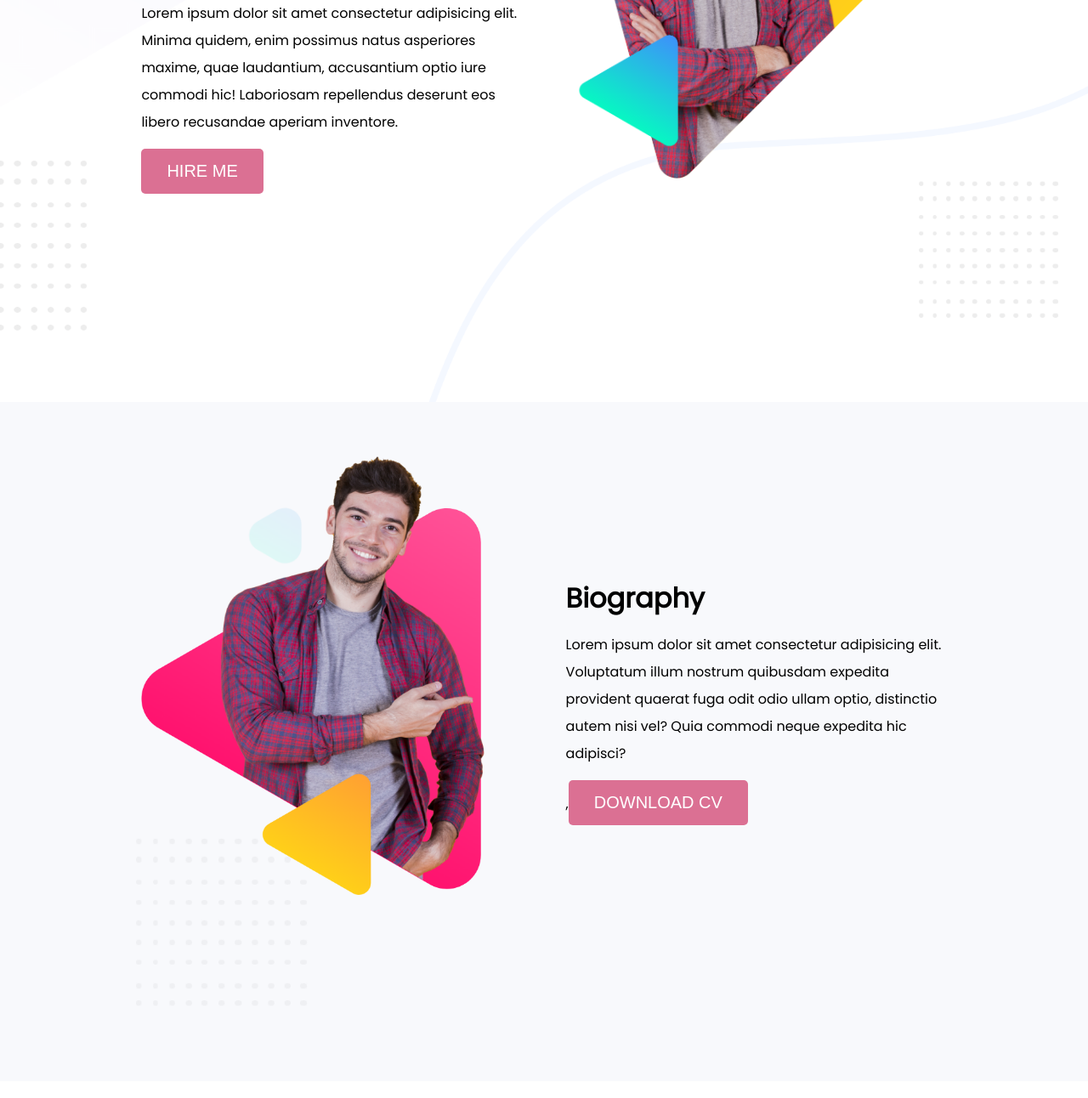
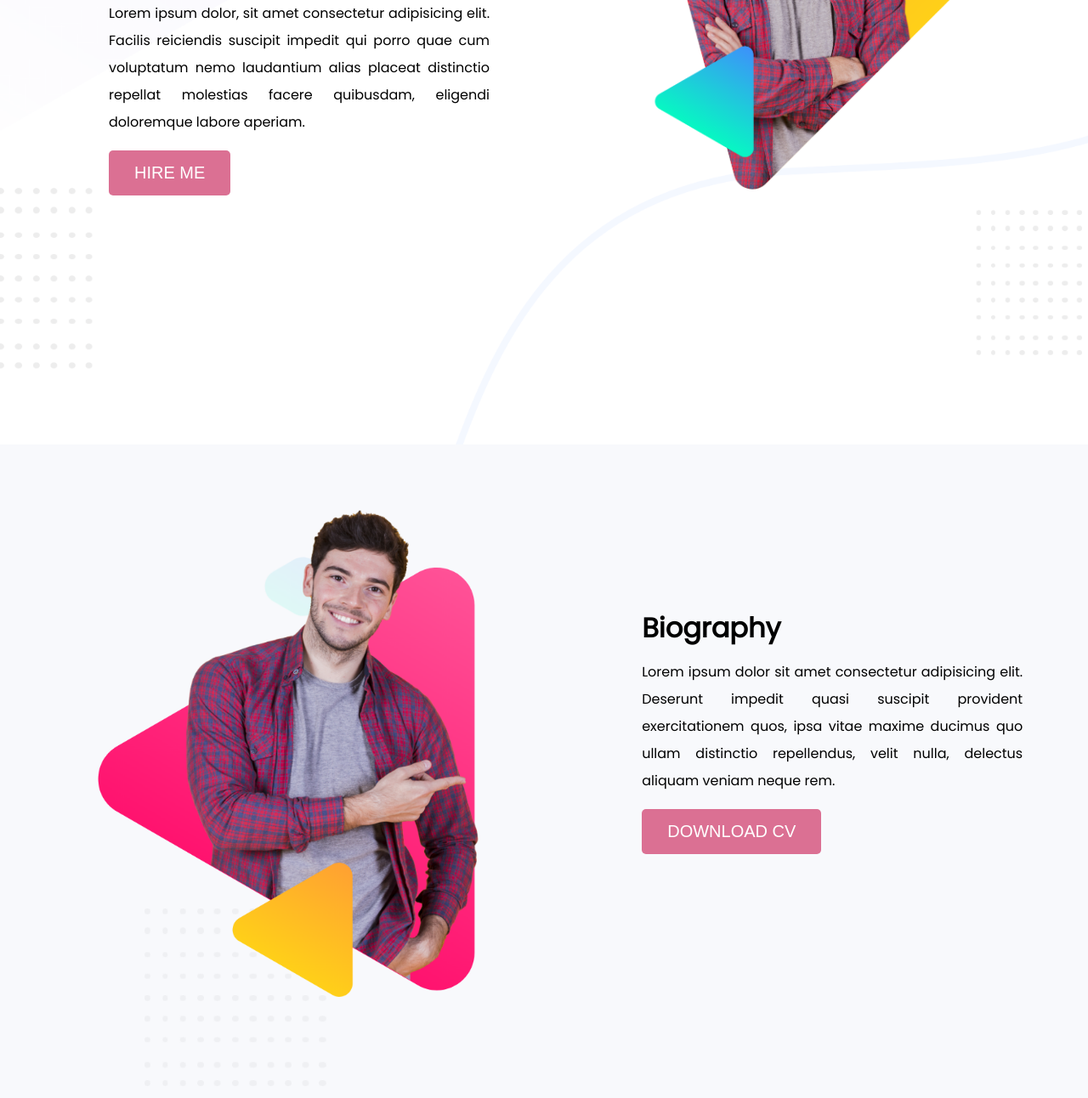
Before and after one commit to Hridoy1029/Jhanker-1, a plain HTML site: page index.html in a window 1280 px wide. Shown: the part 327-1619 px from the top of the page at 85% size. Drawn offline with Linux system fonts and the light colour scheme.

Commit message:
final commit

```diff
--- a/index.html
+++ b/index.html
@@ -8,37 +8,37 @@
     <link rel="stylesheet" href="style.css">
     <link rel="preconnect" href="https://fonts.googleapis.com">
     <link rel="preconnect" href="https://fonts.gstatic.com" crossorigin>
-    <link href="https://fonts.googleapis.com/css2?family=Kanit&family=Poppins&display=swap" rel="stylesheet">
+    <link href="https://fonts.googleapis.com/css2?family=Poppins:wght@400&display=swap" rel="stylesheet">
 </head>
 
 <body>
-    <section class="firstPart">
-        <div class="halfWidth firstText">
+    <header>
+        <div class="halfWidth bannerText">
             <h1>Hello I'm</h1>
             <h1 class="myName">Ivar Takahashi</h1>
-            <p>Lorem ipsum dolor sit amet consectetur adipisicing elit. Minima quidem, enim possimus natus asperiores
-                maxime, quae laudantium, accusantium optio iure commodi hic! Laboriosam repellendus deserunt eos libero
-                recusandae aperiam inventore.</p>
-            <button type="button" class="btn">HIRE ME</button>
+            <p>Lorem ipsum dolor, sit amet consectetur adipisicing elit. Facilis reiciendis suscipit impedit qui porro
+                quae cum voluptatum nemo laudantium alias placeat distinctio repellat molestias facere quibusdam,
+                eligendi doloremque labore aperiam.</p>
+            <button class="btn">HIRE ME</button>
         </div>
-        <div class="halfWidth firstImage">
-            <img src="img/peter.png" alt="peter">
+        <div class="halfWidth bannerImage">
+            <img src="img/peter.png" alt="Peter as Ivar">
+        </div>
+    </header>
+    <section class="biography">
+        <div class="halfWidth bannerImage">
+            <img src="img/peter_dream.png" alt="Peter as Ivar">
+        </div>
+        <div class="halfWidth bannerText">
+            <h1>Biography</h1>
+            <p>Lorem ipsum dolor sit amet consectetur adipisicing elit. Deserunt impedit quasi suscipit provident
+                exercitationem quos, ipsa vitae maxime ducimus quo ullam distinctio repellendus, velit nulla, delectus
+                aliquam veniam neque rem.</p>
+            <button class="btn">DOWNLOAD CV</button>
         </div>
     </section>
-    <section class="secondPart">
-        <div class="halfWidth secondImage">
-            <img src="img/peter_dream.png" alt="peter_dream">
-        </div>
-        <div class="halfWidth secondText">
-            <h1>Biography</h1>
-            <p>Lorem ipsum dolor sit amet consectetur adipisicing elit. Voluptatum illum nostrum quibusdam expedita
-                provident quaerat fuga odit odio ullam optio, distinctio autem nisi vel? Quia commodi neque expedita hic
-                adipisci?</p>
-            ,<button type="button" class="btn">DOWNLOAD CV</button>
-        </div>
-    </section>
-    <section class="latestWork">
-        <h1>My Latest Work</h1>
+    <section class="latest-work">
+        <h1 class="workTitle">My Latest Work</h1>
         <div class="workImage">
             <img src="img/latest-work/work-1.png" alt="work-1" id="img1">
             <img src="img/latest-work/work-2.jpg" alt="work-2" id="img2">
@@ -56,8 +56,10 @@
             <p>Leave a message in the</p>
             <a href="#">h.ivar.6@gmail.com</a>
         </div>
-        <p class="copyright">&copy;Ivar Takahashi| All right reserved</p>
     </section>
+    <footer>
+        <p class="copyright">&copy;2023. Ivar Takahashi| All Right Reserved.</p>
+    </footer>
 </body>
 
 </html>
--- a/style.css
+++ b/style.css
@@ -1,102 +1,82 @@
 * {
+    padding: 0;
     margin: 0;
-    padding: 0;
     box-sizing: border-box;
-}
-
-body {
-    /* font-family: 'Kanit', sans-serif; */
-    font-family: 'Poppins', sans-serif;
 }
 
 h1 {
     font-size: 32px;
 }
 
-.firstPart {
-    height: 800px;
+body {
+    font-family: 'Poppins', sans-serif;
+}
+
+header {
+    width: 100%;
     background-image: url('img/header-bg.png');
     background-repeat: no-repeat;
     background-size: cover;
+    height: 850px;
 }
 
 .halfWidth {
+    width: 35%;
     float: left;
-    width: 35%;
-    /* margin: 10% 5%; */
 }
 
-.firstImage img {
+.halfWidth p {
+    line-height: 2;
+    margin: 12px 0px;
+    text-align: justify;
+}
+
+.halfWidth img {
     width: 100%;
 }
 
-.firstText {
-    margin: 15% 2% 10% 13%;
+.bannerText {
+    margin: 15% 5% 13% 10%;
 }
 
-.firstImage {
-    margin: 5% 13% 10% 2%;
+.bannerImage {
+    margin: 6% 5% 2% 9%;
 }
 
 .myName {
     color: palevioletred;
+    font-size: 40px;
     margin: 3% 0;
-    font-size: 40px;
-}
-
-.firstPart p {
-    line-height: 2;
 }
 
 .btn {
+    padding: 15px 30px;
+    margin: 5px 0;
     border: none;
     border-radius: 5px;
+    background-color: palevioletred;
     color: white;
-    background-color: palevioletred;
     font-size: 20px;
-    padding: 15px 30px;
-    margin: 15px 0;
     cursor: pointer;
 }
 
-.secondPart {
-    height: 800px;
+.biography {
     background-image: url('img/biography-bg.png');
     background-repeat: no-repeat;
     background-size: cover;
+    height: 850px;
 }
 
-.secondPart h1 {
-    padding: 15px 0;
+.latest-work {
+    background-image: url(img/latest-work-bg.png);
+    background-repeat: no-repeat;
+    background-size: cover;
+    height: 600px;
 }
 
-.secondImage img {
-    width: 90%;
-}
-
-.secondImage {
-    margin: 5% 2% 10% 13%;
-}
-
-.secondText {
-    margin: 15% 13% 10% 2%;
-}
-
-.secondPart p {
-    line-height: 2;
-}
-
-.latestWork {
-    height: 600px;
-    background-image: url('img/latest-work-bg.png');
-    background-repeat: no-repeat;
-    background-size: cover;
-}
-
-.latestWork h1 {
-    position: relative;
-    left: -100px;
-    top: 70px;
+.workTitle {
+    text-align: center;
+    margin: 40px 0px;
 }
 
 .workImage {
@@ -113,10 +93,10 @@ h1 {
 }
 
 .review {
-    height: 650px;
-    background: url('img/footer-bg.png');
+    background: url(img/footer-bg.png);
     background-repeat: no-repeat;
     background-size: cover;
+    height: 650px;
 }
 
 .extras {
```
